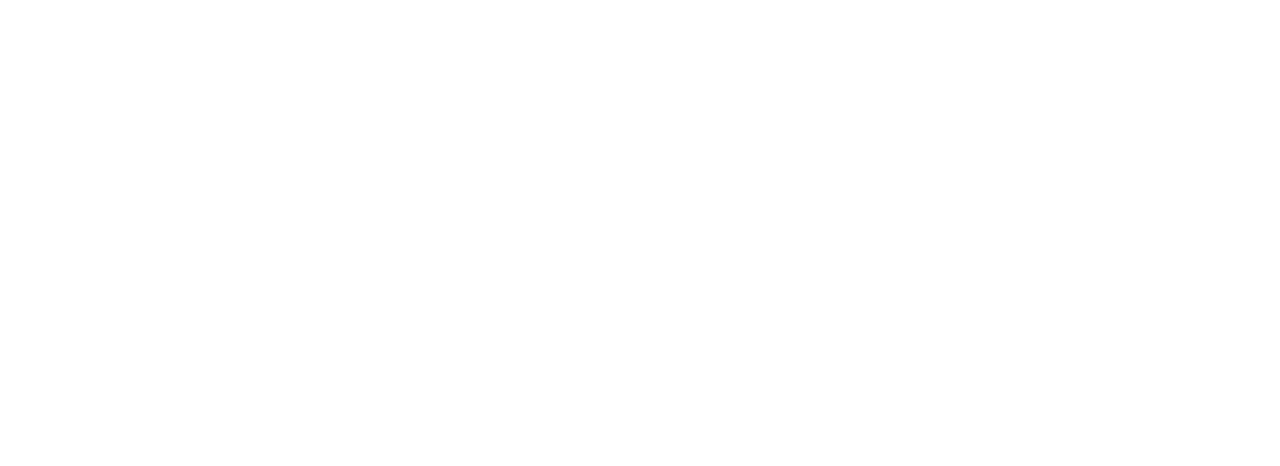
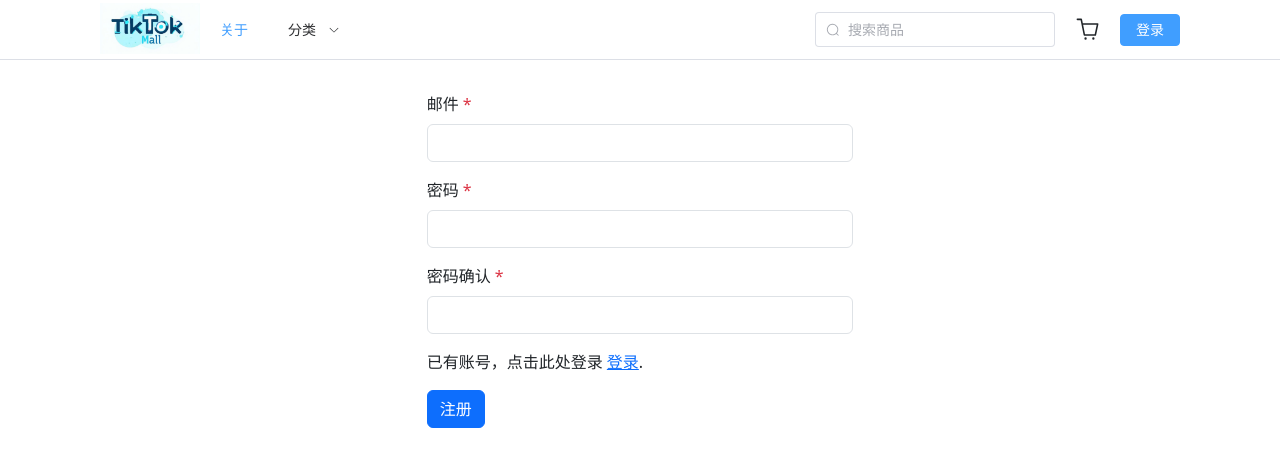
Before and after one commit to wuyuesong/douyinmall, a Vue app in the folder app/frontend-vue/: page /sign-up in a window 1280 px wide. Before the commit this address had no page. Shown: the top 466 px of the page. Built offline with nearby package versions, Linux system fonts and the light colour scheme; the HTML template or start-up script is replaced by a standard one.

Commit message:
feat: 注册前端界面完成

```diff
--- /dev/null
+++ b/app/frontend-vue/src/components/Required.vue
@@ -0,0 +1,15 @@
+<!-- components/Required.vue -->
+<template>
+    <span v-if="show" class="text-danger">*</span>
+  </template>
+
+  <script>
+  export default {
+    props: {
+      show: {
+        type: Boolean,
+        default: true  // 默认显示星号
+      }
+    }
+  }
+  </script>
--- a/app/frontend-vue/src/router/index.ts
+++ b/app/frontend-vue/src/router/index.ts
@@ -9,6 +9,10 @@
     {
         path: '/login',
         component: () => import('../views/LoginIn.vue'),
+    },
+    {
+        path: '/sign-up',
+        component: () => import('../views/SignUp.vue'),
     }
 ]
 
--- /dev/null
+++ b/app/frontend-vue/src/views/SignUp.vue
@@ -0,0 +1,38 @@
+<template>
+    <Header></Header>
+    <div class="d-flex justify-content-center align-items-center" style="height: 50vh;">
+        <div class="col-4">
+        <form method="post" action="/auth/register">
+            <div class="mb-3">
+              <label for="email" class="form-label">邮件 <Required /></label>
+              <input type="email" class="form-control" id="email" name="email">
+            </div>
+            <div class="mb-3">
+              <label for="password" class="form-label">密码 <Required /></label>
+              <input type="password" class="form-control" id="password" name="password">
+            </div>
+            <div class="mb-3">
+                <label for="password_confirm" class="form-label">密码确认 <Required /></label>
+                <input type="password" class="form-control" id="password_confirm" name="password_confirm">
+              </div>
+            <div class="mb-3">
+                已有账号，点击此处登录 <a href="/login">登录</a>.
+            </div>
+            <button type="submit" class="btn btn-primary">注册</button>
+          </form>
+    </div>
+</div>
+</template>
+
+<script>
+    import '../assets/bootstrap.min.css';
+    import Header from '../components/Header.vue';
+    import Required from '../components/Required.vue';
+
+    export default {
+        components: {
+            Header, // 注册 Header 组件
+            Required
+        }
+    }
+</script>
```
Also changed, not shown: 1 other file (tests, documents, lock files or other folders).
